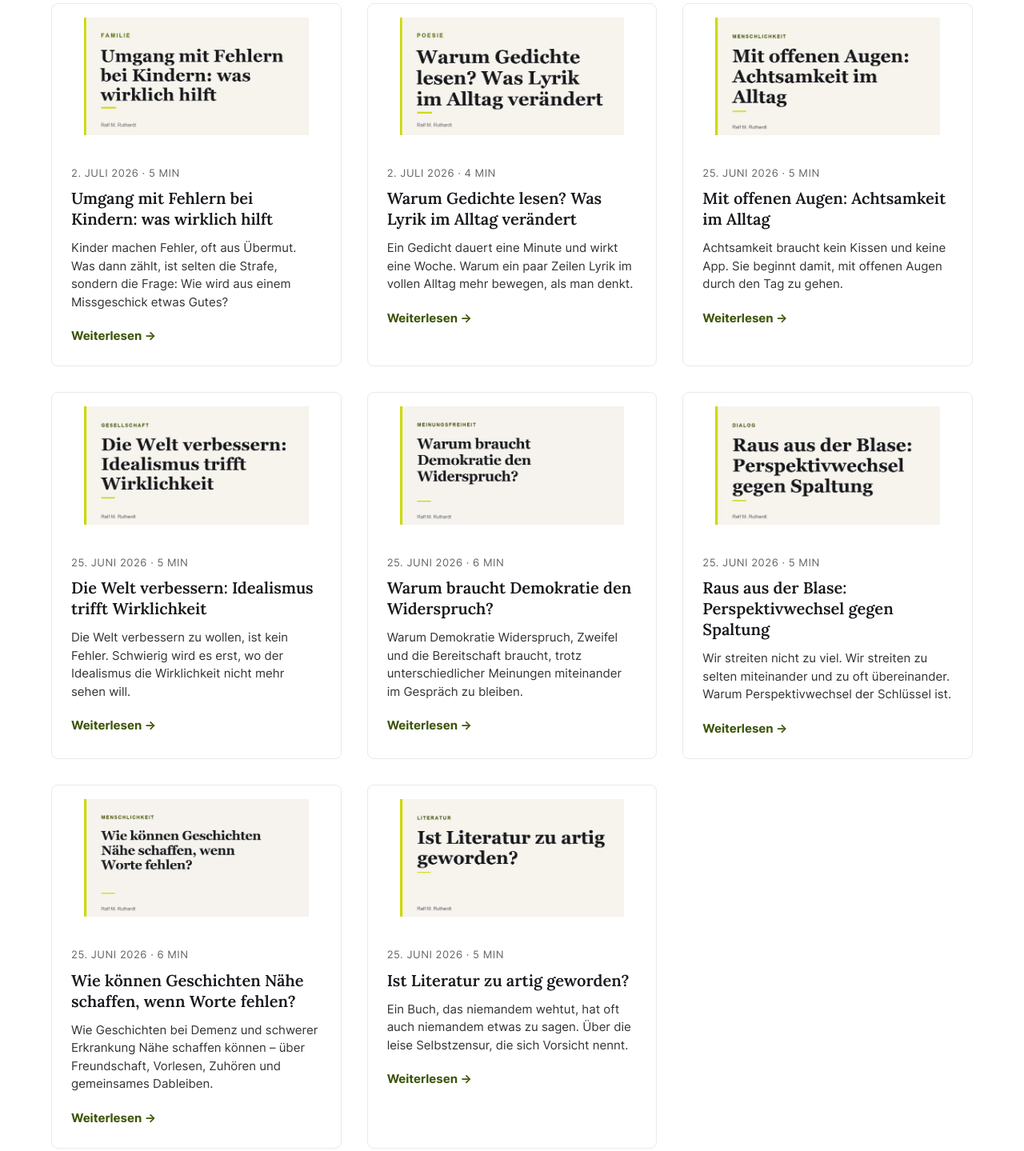
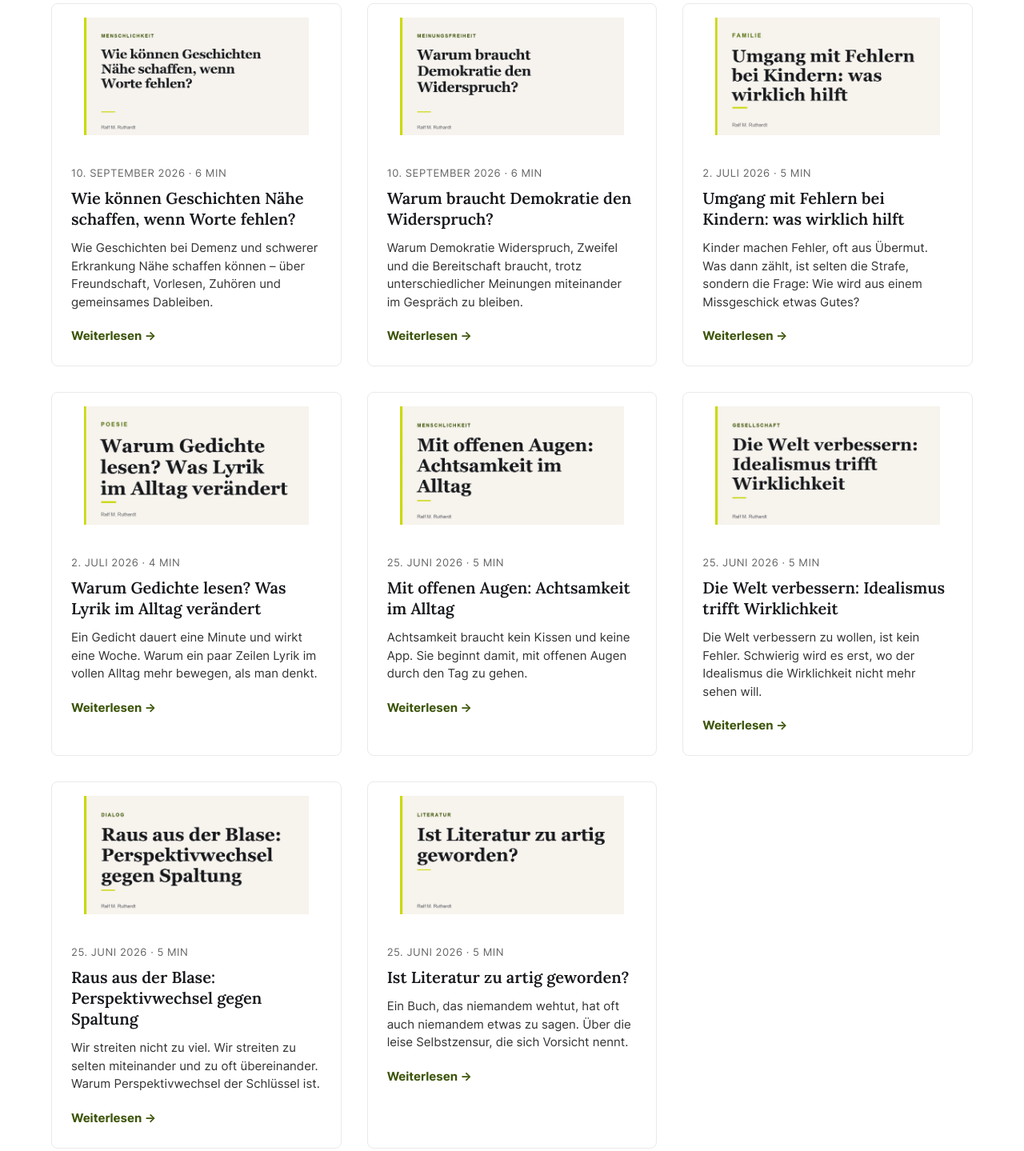
Before and after one commit to twenty-seconds/lb-ralf-ruthardt, a plain HTML site: page magazin.html in a window 1280 px wide. Shown: the part 432-1871 px from the top of the page at 80% size. Drawn offline with Linux system fonts and the light colour scheme.

Commit message:
Korrigierte Artikel auf heutiges Datum setzen
Beide Magazinbeiträge auf Position 1 und 2 verschoben; sichtbare und strukturierte Veröffentlichungsdaten aktualisiert.

```diff
--- a/magazin.html
+++ b/magazin.html
@@ -52,6 +52,32 @@
         <div class="magazin-grid">
           <!-- BEGIN: magazin-karten -->
           <article class="magazin-card">
+            <a href="magazin/vorlesen-bei-demenz.html" class="magazin-card-link">
+              <figure class="magazin-card-cover">
+                <img src="magazin/bilder/vorlesen-bei-demenz-cover-v2.png" alt="Geschichten bei Demenz: Nähe schaffen, wenn Worte fehlen" width="600" height="315" loading="lazy">
+              </figure>
+              <div class="magazin-card-body">
+                <p class="magazin-card-meta"><time datetime="2026-09-10">10. September 2026</time> · 6 Min</p>
+                <h3>Wie können Geschichten Nähe schaffen, wenn Worte fehlen?</h3>
+                <p class="magazin-card-lead">Wie Geschichten bei Demenz und schwerer Erkrankung Nähe schaffen können – über Freundschaft, Vorlesen, Zuhören und gemeinsames Dableiben.</p>
+                <span class="magazin-card-cta">Weiterlesen →</span>
+              </div>
+            </a>
+          </article>
+          <article class="magazin-card">
+            <a href="magazin/lautes-schweigen.html" class="magazin-card-link">
+              <figure class="magazin-card-cover">
+                <img src="magazin/bilder/lautes-schweigen-cover-v2.png" alt="Warum Demokratie den Widerspruch braucht" width="600" height="315" loading="lazy">
+              </figure>
+              <div class="magazin-card-body">
+                <p class="magazin-card-meta"><time datetime="2026-09-10">10. September 2026</time> · 6 Min</p>
+                <h3>Warum braucht Demokratie den Widerspruch?</h3>
+                <p class="magazin-card-lead">Warum Demokratie Widerspruch, Zweifel und die Bereitschaft braucht, trotz unterschiedlicher Meinungen miteinander im Gespräch zu bleiben.</p>
+                <span class="magazin-card-cta">Weiterlesen →</span>
+              </div>
+            </a>
+          </article>
+          <article class="magazin-card">
             <a href="magazin/umgang-mit-fehlern-bei-kindern.html" class="magazin-card-link">
               <figure class="magazin-card-cover">
                 <img src="magazin/bilder/umgang-mit-fehlern-bei-kindern-cover.webp" alt="Umgang mit Fehlern bei Kindern: was wirklich hilft" width="600" height="315" loading="lazy">
@@ -104,19 +130,6 @@
             </a>
           </article>
           <article class="magazin-card">
-            <a href="magazin/lautes-schweigen.html" class="magazin-card-link">
-              <figure class="magazin-card-cover">
-                <img src="magazin/bilder/lautes-schweigen-cover-v2.png" alt="Warum Demokratie den Widerspruch braucht" width="600" height="315" loading="lazy">
-              </figure>
-              <div class="magazin-card-body">
-                <p class="magazin-card-meta"><time datetime="2026-06-25">25. Juni 2026</time> · 6 Min</p>
-                <h3>Warum braucht Demokratie den Widerspruch?</h3>
-                <p class="magazin-card-lead">Warum Demokratie Widerspruch, Zweifel und die Bereitschaft braucht, trotz unterschiedlicher Meinungen miteinander im Gespräch zu bleiben.</p>
-                <span class="magazin-card-cta">Weiterlesen →</span>
-              </div>
-            </a>
-          </article>
-          <article class="magazin-card">
             <a href="magazin/perspektivwechsel-polarisierung.html" class="magazin-card-link">
               <figure class="magazin-card-cover">
                 <img src="magazin/bilder/perspektivwechsel-polarisierung-cover.webp" alt="Perspektivwechsel gegen Polarisierung und Spaltung" width="600" height="315" loading="lazy">
@@ -125,19 +138,6 @@
                 <p class="magazin-card-meta"><time datetime="2026-06-25">25. Juni 2026</time> · 5 Min</p>
                 <h3>Raus aus der Blase: Perspektivwechsel gegen Spaltung</h3>
                 <p class="magazin-card-lead">Wir streiten nicht zu viel. Wir streiten zu selten miteinander und zu oft übereinander. Warum Perspektivwechsel der Schlüssel ist.</p>
-                <span class="magazin-card-cta">Weiterlesen →</span>
-              </div>
-            </a>
-          </article>
-          <article class="magazin-card">
-            <a href="magazin/vorlesen-bei-demenz.html" class="magazin-card-link">
-              <figure class="magazin-card-cover">
-                <img src="magazin/bilder/vorlesen-bei-demenz-cover-v2.png" alt="Geschichten bei Demenz: Nähe schaffen, wenn Worte fehlen" width="600" height="315" loading="lazy">
-              </figure>
-              <div class="magazin-card-body">
-                <p class="magazin-card-meta"><time datetime="2026-06-25">25. Juni 2026</time> · 6 Min</p>
-                <h3>Wie können Geschichten Nähe schaffen, wenn Worte fehlen?</h3>
-                <p class="magazin-card-lead">Wie Geschichten bei Demenz und schwerer Erkrankung Nähe schaffen können – über Freundschaft, Vorlesen, Zuhören und gemeinsames Dableiben.</p>
                 <span class="magazin-card-cta">Weiterlesen →</span>
               </div>
             </a>
```
Also changed, not shown: magazin/lautes-schweigen.html (+4 -4 lines), magazin/vorlesen-bei-demenz.html (+4 -4 lines), 1 other file.
